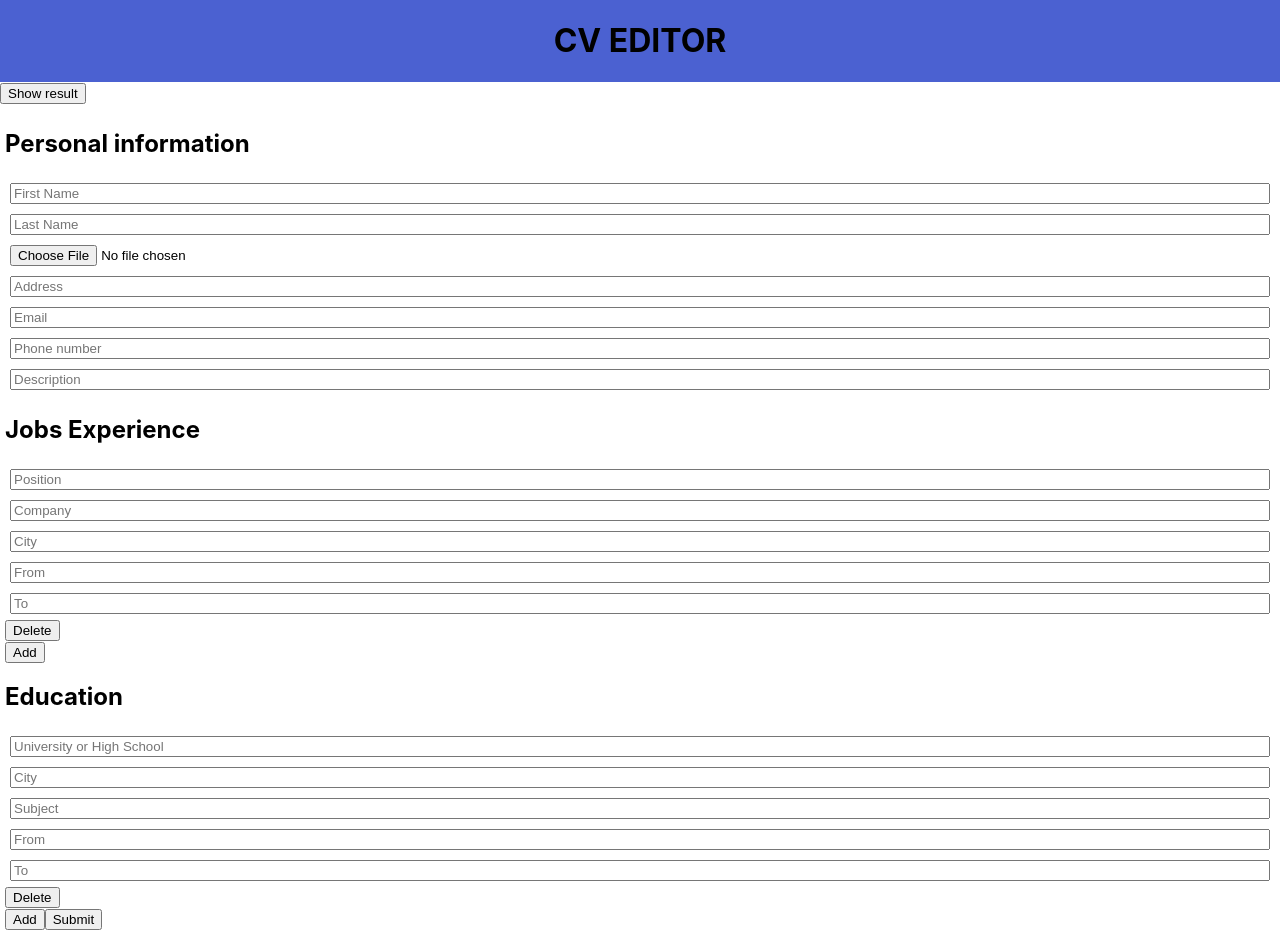
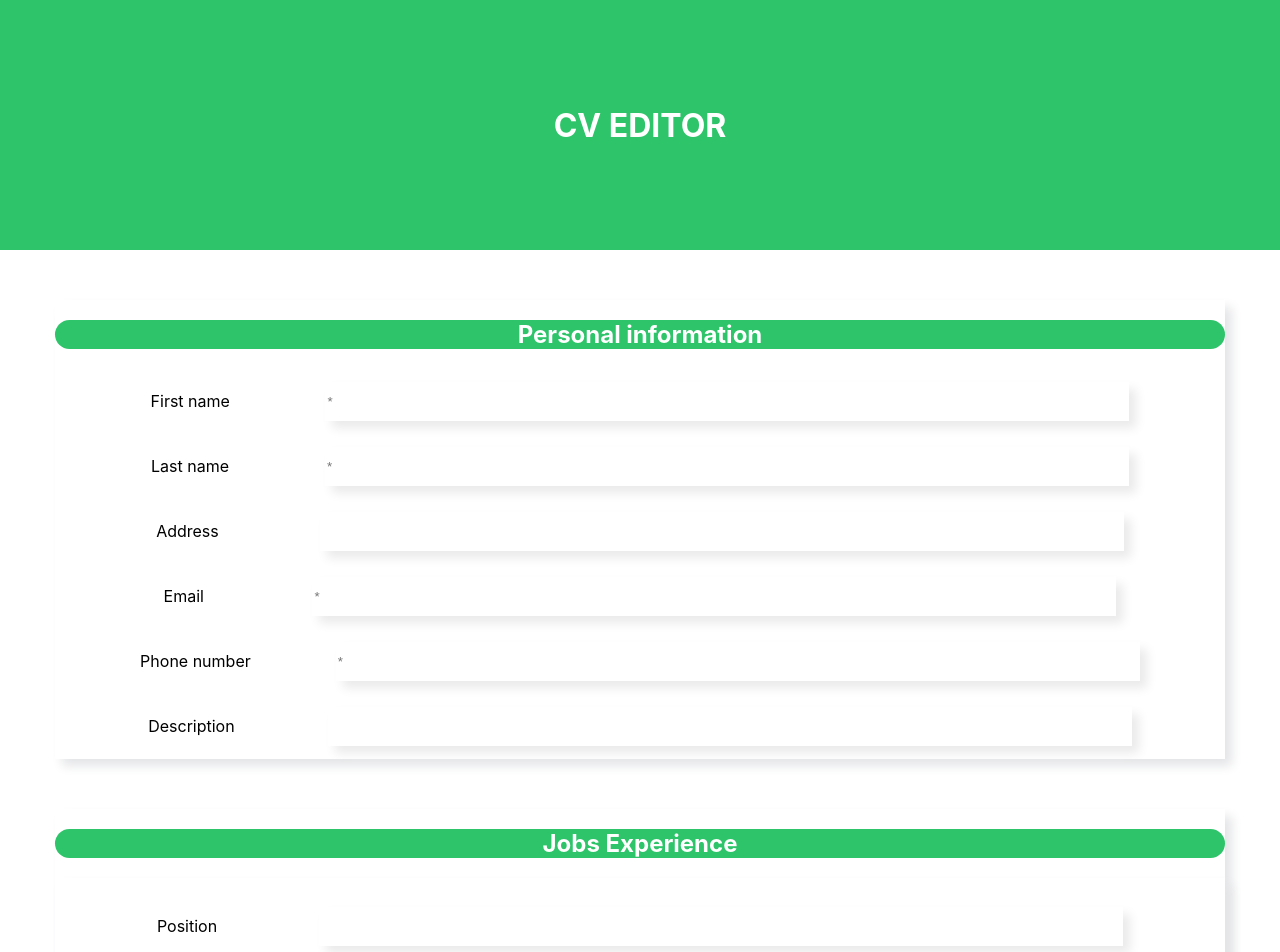
Before and after one commit to andrea-maiolo/cv-app, a React (Create React App) app: page / in a window 1280 px wide. Shown: the top 952 px of the page. Built offline with nearby package versions, Linux system fonts and the light colour scheme.

Commit message:
working on style

```diff
--- a/src/App.js
+++ b/src/App.js
@@ -4,7 +4,6 @@ import JobsExperience from "./components/JobsExperience";
 import Education from "./components/Education";
 import { nanoid } from "nanoid";
 import FinalPage from "./FinalPage";
-import profilePic from "./styles/profile.jpg";
 
 function App() {
   const [personal, setPersonal] = useState({
@@ -14,7 +13,6 @@ function App() {
     email: "",
     phoneNumber: "",
     description: "",
-    photo: profilePic,
   });
 
   const handlePersonalInputChange = function (e) {
@@ -92,9 +90,6 @@ function App() {
       <div className="titleDiv">
         <h1>CV EDITOR</h1>
       </div>
-      <button onClick={handleShowFinalPage} id="showFinalPage">
-        {showFinalPage ? "Edit" : "Show result"}
-      </button>
       {!showFinalPage && (
         <div className="formContainer">
           <form className="myForm">
@@ -113,6 +108,9 @@ function App() {
             <button type="submit" onClick={handleShowFinalPage}>
               Submit
             </button>
+            <button onClick={handleShowFinalPage} id="showFinalPage">
+              {showFinalPage ? "Edit" : "Show result"}
+            </button>
           </form>
         </div>
       )}
--- a/src/FinalPage.js
+++ b/src/FinalPage.js
@@ -6,7 +6,6 @@ import EducationDisplay from "./finalPageDisplay/EducationDisplay";
 const FinalPage = function (props) {
   const handlePrint = function (e) {
     e.preventDefault();
-    console.log(e);
     window.print();
   };
 
--- a/src/components/EduInput.js
+++ b/src/components/EduInput.js
@@ -1,55 +1,65 @@
-import React from 'react';
+import React from "react";
 
-const EduInput = function(props){
-    return(
+const EduInput = function (props) {
+  return (
     <div className="singleEdu">
+      <label className="labelsE" htmlFor="university">
+        University or High school
         <input
           onChange={props.onChange}
           id={props.edu.id}
           type="text"
           className="educationInput"
-                placeholder="University or High School"
           name="university"
-                value={props.edu.univerity}>
-            </input>
+          value={props.edu.univerity}
+        ></input>
+      </label>
+      <label className="labelsE" htmlFor="cityEducation">
+        City
         <input
           onChange={props.onChange}
           id={props.edu.id}
           type="text"
           className="educationInput"
-                placeholder="City"
           name="cityEducation"
-                value={props.edu.cityEducation}>
-            </input>
+          value={props.edu.cityEducation}
+        ></input>
+      </label>
+      <label className="labelsE" htmlFor="subject">
+        Subject
         <input
           onChange={props.onChange}
           id={props.edu.id}
           type="text"
           className="educationInput"
-                placeholder="Subject"
           name="subject"
-                value={props.edu.subject}>
-            </input>
+          value={props.edu.subject}
+        ></input>
+      </label>
+      <label className="labelsE" htmlFor="from">
+        From
         <input
           onChange={props.onChange}
           id={props.edu.id}
           type="text"
           className="educationInput"
-                placeholder="From"
           name="from"
-                value={props.edu.from}>
-            </input>
+          value={props.edu.from}
+        ></input>
+      </label>
+      <label className="labelsE" htmlFor="to">
+        To
         <input
           onChange={props.onChange}
           id={props.edu.id}
           type="text"
           className="educationInput"
-                placeholder="To"
           name="to"
-                value={props.edu.to}>
-            </input>
+          value={props.edu.to}
+        ></input>
+      </label>
     </div>
-    )
-}
+  );
+};
 
-export default EduInput
+export default EduInput;
--- a/src/components/Education.js
+++ b/src/components/Education.js
@@ -1,51 +1,52 @@
-import React, {useState, useEffect} from 'react';
-import EduInput from './EduInput'
+import React, { useState, useEffect } from "react";
+import EduInput from "./EduInput";
 
 function Education(props) {
-  const education = props.education
-  const setEducation = props.setEducation
-  const [domOfEE, setDomOfEE] = useState()
+  const education = props.education;
+  const setEducation = props.setEducation;
+  const [domOfEE, setDomOfEE] = useState();
 
   useEffect(() => {
-    let newDomEdu = education.map(edu => {
-      return(
-        <div  key={edu.id}>
-          <EduInput edu={edu} onChange={handleEducationInput}/>
-          <button id={edu.id}  onClick={handleDeleteEdu}>Delete</button>
+    let newDomEdu = education.map((edu) => {
+      return (
+        <div className="eduAndButton" key={edu.id}>
+          <EduInput edu={edu} onChange={handleEducationInput} />
+          <button className="dltEdu" id={edu.id} onClick={handleDeleteEdu}>
+            Delete
+          </button>
         </div>
-      )}
-    )
-    setDomOfEE(newDomEdu)
-  },[education])
+      );
+    });
+    setDomOfEE(newDomEdu);
+  }, [education]);
 
-  const handleEducationInput= function(e){
+  const handleEducationInput = function (e) {
     e.preventDefault();
     let name = e.target.name;
     let value = e.target.value;
     let currentEducation = e.target.id;
-    let updatedEdu =[...education];
-    const modified = education.find(edu => edu.id === currentEducation)
-    const index = education.findIndex(edu => edu.id === currentEducation);
-    modified[name] = value ;
-    updatedEdu[index] = modified
-    setEducation(updatedEdu)
-  }
+    let updatedEdu = [...education];
+    const modified = education.find((edu) => edu.id === currentEducation);
+    const index = education.findIndex((edu) => edu.id === currentEducation);
+    modified[name] = value;
+    updatedEdu[index] = modified;
+    setEducation(updatedEdu);
+  };
 
-  const handleDeleteEdu= function(e){
+  const handleDeleteEdu = function (e) {
     e.preventDefault();
-    let deleteReference =e.target.id
-    let dele = education.find(edu => edu.id === deleteReference )
-    const newEduExpArray = education.filter( e => e !== dele)
-    setEducation(newEduExpArray)
-  }
-
+    let deleteReference = e.target.id;
+    let dele = education.find((edu) => edu.id === deleteReference);
+    const newEduExpArray = education.filter((e) => e !== dele);
+    setEducation(newEduExpArray);
+  };
 
   return (
     <div className="educationDiv">
-      <h2>Education</h2>
+      <h2 className="educationTitle">Education</h2>
       {domOfEE}
     </div>
-  )
+  );
 }
 
 export default Education;
--- a/src/components/JobInput.js
+++ b/src/components/JobInput.js
@@ -1,55 +1,70 @@
-import React from 'react';
+import React from "react";
 
-const JobInput = function(props){
-    return(
+const JobInput = function (props) {
+  return (
     <div className="singleJob">
+      <label className="labelsJ" htmlFor="position">
+        Position
         <input
           onChange={props.onChange}
           id={props.job.id}
           type="text"
           className="jobsInput"
-              placeholder="Position"
+          //   placeholder="Position"
           name="position"
-              value={props.job.position}>
-            </input>
+          value={props.job.position}
+        ></input>
+      </label>
+      <label className="labelsJ" htmlFor="company">
+        Company
         <input
           onChange={props.onChange}
           id={props.job.id}
           type="text"
           className="jobsInput"
-                placeholder="Company"
+          //   placeholder="Company"
           name="company"
-                value={props.job.company}>
-            </input>
+          value={props.job.company}
+        ></input>
+      </label>
+      <label className="labelsJ" htmlFor="city">
+        City
         <input
           onChange={props.onChange}
           id={props.job.id}
           type="text"
           className="jobsInput"
-                placeholder="City"
+          //   placeholder="City"
           name="city"
-                value={props.job.city}>
-            </input>
+          value={props.job.city}
+        ></input>
+      </label>
+      <label className="labelsJ" htmlFor="from">
+        From
         <input
           onChange={props.onChange}
           id={props.job.id}
           type="text"
           className="jobsInput"
-                placeholder="From"
+          //   placeholder="From"
           name="from"
-                value={props.job.from}>
-            </input>
+          value={props.job.from}
+        ></input>
+      </label>
+      <label className="labelsJ" htmlFor="to">
+        To
         <input
           onChange={props.onChange}
           id={props.job.id}
           type="text"
           className="jobsInput"
-                placeholder="To"
+          //   placeholder="To"
           name="to"
-                value={props.job.to}>
-            </input>
+          value={props.job.to}
+        ></input>
+      </label>
     </div>
-    )
-}
+  );
+};
 
-export default JobInput
+export default JobInput;
--- a/src/components/JobsExperience.js
+++ b/src/components/JobsExperience.js
@@ -1,50 +1,52 @@
-import React, {useState, useEffect} from 'react';
-import JobInput from './JobInput';
+import React, { useState, useEffect } from "react";
+import JobInput from "./JobInput";
 
 function JobsExperience(props) {
-  const jobs = props.jobs
-  const setJobs = props.setJobs
-  const [domOfJE, setDomOfJE] = useState()
+  const jobs = props.jobs;
+  const setJobs = props.setJobs;
+  const [domOfJE, setDomOfJE] = useState();
 
   useEffect(() => {
-    let newDom = jobs.map(job => {
-      return(
-        <div  key={job.id}>
-          <JobInput job={job} onChange={handleJobInputChange}/>
-          <button id={job.id} onClick={handleDeleteJob}>Delete</button>
+    let newDom = jobs.map((job) => {
+      return (
+        <div className="jobAndButton" key={job.id}>
+          <JobInput job={job} onChange={handleJobInputChange} />
+          <button id={job.id} className="dltJob" onClick={handleDeleteJob}>
+            Delete
+          </button>
         </div>
-      )}
-    )
-    setDomOfJE(newDom)
-  },[jobs])
+      );
+    });
+    setDomOfJE(newDom);
+  }, [jobs]);
 
-  const handleJobInputChange= function(e){
+  const handleJobInputChange = function (e) {
     e.preventDefault();
     let name = e.target.name;
     let value = e.target.value;
     let currentJob = e.target.id;
-    let updatedJobs =[...jobs];
-    const modified = jobs.find(job => job.id === currentJob)
-    const index = jobs.findIndex(job => job.id === currentJob);
-    modified[name] = value ;
-    updatedJobs[index] = modified
-    setJobs(updatedJobs)
-  }
+    let updatedJobs = [...jobs];
+    const modified = jobs.find((job) => job.id === currentJob);
+    const index = jobs.findIndex((job) => job.id === currentJob);
+    modified[name] = value;
+    updatedJobs[index] = modified;
+    setJobs(updatedJobs);
+  };
 
-  const handleDeleteJob= function(e){
+  const handleDeleteJob = function (e) {
     e.preventDefault();
-    let deleteReference =e.target.id
-    let dele = jobs.find(job => job.id === deleteReference)
-    const newJobExpArray = jobs.filter( e => e !== dele)
-    setJobs(newJobExpArray)
-  }
+    let deleteReference = e.target.id;
+    let dele = jobs.find((job) => job.id === deleteReference);
+    const newJobExpArray = jobs.filter((e) => e !== dele);
+    setJobs(newJobExpArray);
+  };
 
   return (
     <div className="jobsDiv">
-      <h2>Jobs Experience</h2>
-        {domOfJE}
+      <h2 className="jobsExperienceTitle">Jobs Experience</h2>
+      {domOfJE}
     </div>
-  )
+  );
 }
 
-export default JobsExperience
+export default JobsExperience;
--- a/src/components/PersonalInfo.js
+++ b/src/components/PersonalInfo.js
@@ -3,70 +3,81 @@ import React, { Component, useState, useEffect } from "react";
 class PersonalInfo extends Component {
   constructor(props) {
     super(props);
-    console.log(props);
   }
   render() {
     return (
       <div className="personalDiv">
-        <h2>Personal information</h2>
+        <h2 className="personalInformationInput">Personal information</h2>
+        <label className="labelsP" htmlFor="firstName">
+          First name
           <input
             onChange={this.props.onChange}
             type="text"
             className="personalInput"
-          placeholder="First Name"
+            placeholder="*"
             name="firstName"
             value={this.props.personal.firstName}
             required
           ></input>
+        </label>
+        <label className="labelsP" htmlFor="lastName">
+          Last name
           <input
             onChange={this.props.onChange}
             type="text"
             className="personalInput"
-          placeholder="Last Name"
+            placeholder="*"
             name="lastName"
             value={this.props.personal.lastName}
             required
           ></input>
-        <input
-          type="file"
-          className="personalInput"
-          name="photo"
-          accept="image/png, image/jpeg image/jpg"
-        ></input>
+        </label>
+        <label className="labelsP" htmlFor="address">
+          Address
           <input
             onChange={this.props.onChange}
             type="text"
             className="personalInput"
-          placeholder="Address"
+            // placeholder="Address"
             name="address"
             value={this.props.personal.address}
           ></input>
+        </label>
+        <label className="labelsP" htmlFor="email">
+          Email
           <input
             onChange={this.props.onChange}
             type="email"
             className="personalInput"
-          placeholder="Email"
+            placeholder="*"
             name="email"
             value={this.props.personal.email}
             required
           ></input>
+        </label>
+        <label className="labelsP" htmlFor="phoneNumber">
+          Phone number
           <input
             onChange={this.props.onChange}
             type="text"
             className="personalInput"
-          placeholder="Phone number"
+            placeholder="*"
             name="phoneNumber"
             value={this.props.personal.phoneNumber}
             required
           ></input>
+        </label>
+        <label className="labelsP" htmlFor="description">
+          Description
           <input
             onChange={this.props.onChange}
             type="text"
             className="personalInput"
-          placeholder="Description"
+            // placeholder="Description"
             name="description"
             value={this.props.personal.description}
           ></input>
+        </label>
       </div>
     );
   }
--- a/src/finalPageDisplay/PersonalInfoSection.js
+++ b/src/finalPageDisplay/PersonalInfoSection.js
@@ -1,5 +1,4 @@
 import React from "react";
-import profilePic from ".././styles/profile.jpg";
 
 function PersonalInfoSection(props) {
   let p = props.props;
@@ -9,7 +8,6 @@ function PersonalInfoSection(props) {
       <p>number: {p.phoneNumber}</p>
       <p>address: {p.address}</p>
       <p>email: {p.email}</p>
-      <img id="profilePic" src={profilePic} />
     </div>
   );
 }
--- a/src/styles/index.css
+++ b/src/styles/index.css
@@ -17,47 +17,165 @@ code {
 }
 
 .titleDiv {
-  background-color: #4b61d1;
+  background-color: #2dc46a;
   margin: 0;
+  color: #fff;
   display: flex;
+  align-items: center;
   justify-content: center;
+  height: 250px;
 }
 
 .personalDiv {
   display: flex;
   flex-direction: column;
+  margin: 50px;
+  box-shadow: 7px 7px 10px #e4e5e7;
+}
+
+.personalInformationInput {
+  color: #fff;
+  display: flex;
+  justify-content: center;
+  background-color: #2dc46a;
+  border-radius: 20px;
+}
+
+.labelsP {
+  width: 100%;
+  display: flex;
+  height: 65px;
+  align-items: center;
+  justify-content: space-evenly;
 }
 
 .personalInput {
-  margin: 5px;
+  box-shadow: 7px 7px 10px #eaeaea;
+  border: none;
+  height: 2.3rem;
+  width: 50rem;
 }
 
 .jobsDiv {
   display: flex;
   flex-direction: column;
+  margin: 50px;
+  box-shadow: 7px 7px 10px #e4e5e7;
+}
+
+.jobsExperienceTitle {
+  color: #fff;
+  display: flex;
+  justify-content: center;
+  background-color: #2dc46a;
+  border-radius: 20px;
 }
 
 .singleJob {
   display: flex;
   flex-direction: column;
+  /* border-top: 1px solid red; */
+  margin-top: 1rem;
+}
+
+.labelsJ {
+  width: 100%;
+  display: flex;
+  height: 65px;
+  align-items: center;
+  justify-content: space-evenly;
 }
 
 .jobsInput {
-  margin: 5px;
+  box-shadow: 7px 7px 10px #eaeaea;
+  border: none;
+  height: 2.3rem;
+  width: 50rem;
+}
+
+.jobAndButton {
+  display: flex;
+  flex-direction: column;
+  box-shadow: 7px 7px 10px #e4e5e7;
+}
+
+.dltJob {
+  color: #fff;
+  background-color: #6a2dc4;
+  border-radius: 5px;
+  width: 5%;
+  margin-left: 6rem;
+  height: 30px;
+}
+
+#addJobs {
+  color: #fff;
+  background-color: #2dc46a;
+  border-radius: 5px;
+  width: 5%;
+  margin-left: 9rem;
+  height: 30px;
 }
 
 .educationDiv {
   display: flex;
   flex-direction: column;
+  margin: 50px;
+  box-shadow: 7px 7px 10px #e4e5e7;
+}
+
+.educationTitle {
+  color: #fff;
+  display: flex;
+  justify-content: center;
+  background-color: #2dc46a;
+  border-radius: 20px;
 }
 
 .singleEdu {
   display: flex;
   flex-direction: column;
+  /* border-top: 1px solid red; */
+  margin-top: 1rem;
+}
+
+.labelsE {
+  width: 100%;
+  display: flex;
+  height: 65px;
+  align-items: center;
+  justify-content: space-evenly;
 }
 
 .educationInput {
-  margin: 5px;
+  box-shadow: 7px 7px 10px #eaeaea;
+  border: none;
+  height: 2.3rem;
+  width: 50rem;
+}
+
+.eduAndButton {
+  display: flex;
+  flex-direction: column;
+  box-shadow: 7px 7px 10px #e4e5e7;
+}
+
+.dltEdu {
+  color: #fff;
+  background-color: #6a2dc4;
+  border-radius: 5px;
+  width: 5%;
+  margin-left: 6rem;
+  height: 30px;
+}
+
+#addEducation {
+  color: #fff;
+  background-color: #2dc46a;
+  border-radius: 5px;
+  width: 5%;
+  margin-left: 9rem;
+  height: 30px;
 }
 
 .finalPageContainer {
```
Also changed, not shown: src/styles/profile.jpg (deleted). Lines whose indentation alone changed are shown as unchanged.
